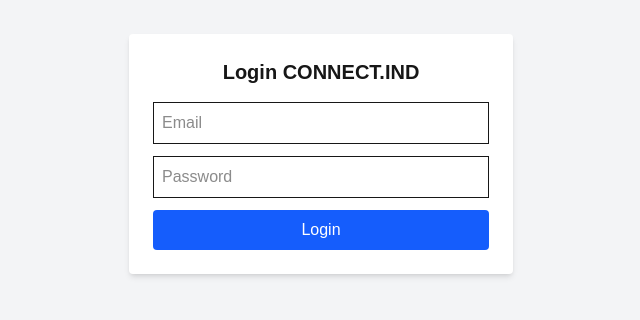
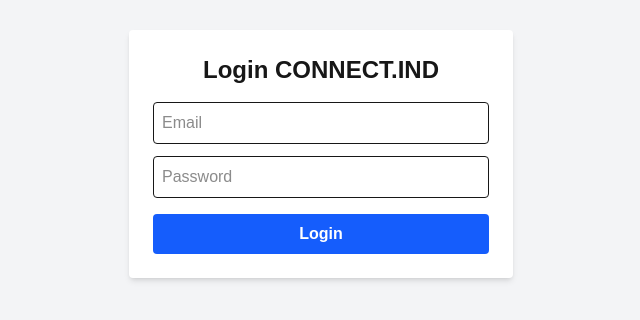
Before and after one commit to connectgadgetindonesia/sistem-connect-ind, a Next.js app: page /login in a window 1280 px wide. Shown: the part 246-566 px from the top of the page, without its empty margins (319-959 px from the left). Built offline with nearby package versions, Linux system fonts and the light colour scheme.

Commit message:
tambah script deploy dan middleware auth

```diff
--- a/components/Layout.js
+++ b/components/Layout.js
@@ -1,5 +1,7 @@
 import Link from 'next/link'
 import { useRouter } from 'next/router'
+import { supabase } from '@/lib/supabaseClient'
+import { useEffect } from 'react'
 
 export default function Layout({ children }) {
   const router = useRouter()
@@ -17,7 +19,8 @@ export default function Layout({ children }) {
   return (
     <div className="flex min-h-screen bg-gray-50 text-gray-800">
       {/* Sidebar */}
-      <aside className="w-64 bg-slate-800 text-white shadow-lg">
+      <aside className="w-64 bg-slate-800 text-white shadow-lg flex flex-col justify-between">
+        <div>
           <div className="p-5 text-xl font-bold border-b border-slate-700 tracking-wide">
             CONNECT.IND
           </div>
@@ -26,9 +29,7 @@ export default function Layout({ children }) {
               <Link key={item.path} href={item.path}>
                 <div
                   className={`px-5 py-3 cursor-pointer hover:bg-slate-700 transition ${
-                  router.pathname === item.path
-                    ? 'bg-slate-700 font-semibold'
-                    : ''
+                    router.pathname === item.path ? 'bg-slate-700 font-semibold' : ''
                   }`}
                 >
                   {item.label}
@@ -36,9 +37,21 @@ export default function Layout({ children }) {
               </Link>
             ))}
           </nav>
+        </div>
+
+        {/* Tombol Logout */}
+        <button
+          onClick={() => {
+            document.cookie = 'user_token=; Max-Age=0; path=/'
+            router.push('/login')
+          }}
+          className="m-4 px-4 py-2 bg-red-600 hover:bg-red-700 text-white rounded"
+        >
+          Logout
+        </button>
       </aside>
 
-      {/* Content */}
+      {/* Konten Utama */}
       <main className="flex-1 p-6 bg-white shadow-inner">{children}</main>
     </div>
   )
--- /dev/null
+++ b/middleware.js
@@ -0,0 +1,31 @@
+// middleware.js
+import { NextResponse } from 'next/server'
+
+export function middleware(request) {
+  const token = request.cookies.get('user_token')?.value
+  const loginPath = new URL('/login', request.url)
+  const dashboardPath = new URL('/dashboard', request.url)
+
+  const isLoginPage = request.nextUrl.pathname === '/login'
+
+  if (!token && !isLoginPage) {
+    return NextResponse.redirect(loginPath)
+  }
+
+  if (token && isLoginPage) {
+    return NextResponse.redirect(dashboardPath)
+  }
+
+  return NextResponse.next()
+}
+
+export const config = {
+  matcher: [
+    /*
+      Lindungi semua halaman kecuali:
+      - API (mulai dengan /api)
+      - static file (_next, favicon)
+    */
+    '/((?!api|_next/static|_next/image|favicon.ico).*)',
+  ],
+}
--- a/package.json
+++ b/package.json
@@ -6,9 +6,12 @@
     "dev": "next dev --turbopack",
     "build": "next build",
     "start": "next start",
-    "lint": "next lint"
+    "lint": "next lint",
+    "deploy": "next build"
   },
   "dependencies": {
+    "@supabase/auth-helpers-nextjs": "^0.10.0",
+    "@supabase/auth-helpers-react": "^0.5.0",
     "@supabase/supabase-js": "^2.52.0",
     "dayjs": "^1.11.13",
     "next": "15.4.2",
--- a/pages/login.js
+++ b/pages/login.js
@@ -1,59 +1,64 @@
 // pages/login.js
 import { useState } from 'react'
-import { supabase } from '../lib/supabaseClient'
 import { useRouter } from 'next/router'
+import { supabase } from '@/lib/supabaseClient'
 
-export default function Login() {
-  const router = useRouter()
+export default function LoginPage() {
   const [email, setEmail] = useState('')
   const [password, setPassword] = useState('')
-  const [loading, setLoading] = useState(false)
+  const [error, setError] = useState('')
+  const router = useRouter()
 
-  async function handleLogin(e) {
+  const handleLogin = async (e) => {
     e.preventDefault()
-    setLoading(true)
+    setError('')
 
-    const { error } = await supabase.auth.signInWithPassword({ email, password })
+    const { data, error } = await supabase.auth.signInWithPassword({
+      email,
+      password
+    })
 
     if (error) {
-      alert('Login gagal: ' + error.message)
-    } else {
-      router.push('/dashboard')
+      setError(error.message)
+      return
     }
 
-    setLoading(false)
+    // Simpan token ke cookie
+    document.cookie = `user_token=${data.session.access_token}; path=/;`
+
+    router.push('/dashboard')
   }
 
   return (
     <div className="min-h-screen flex items-center justify-center bg-gray-100">
-      <form
-        onSubmit={handleLogin}
-        className="bg-white p-6 rounded shadow-md w-full max-w-sm"
-      >
-        <h2 className="text-xl font-bold mb-4 text-center">Login CONNECT.IND</h2>
+      <form onSubmit={handleLogin} className="bg-white p-6 rounded shadow-md w-96">
+        <h1 className="text-2xl font-bold mb-4 text-center">Login CONNECT.IND</h1>
+
+        {error && <p className="text-red-500 text-sm mb-2">{error}</p>}
 
         <input
           type="email"
           placeholder="Email"
-          className="border p-2 w-full mb-3"
+          className="w-full mb-3 border p-2 rounded"
           value={email}
           onChange={(e) => setEmail(e.target.value)}
           required
         />
+
         <input
           type="password"
           placeholder="Password"
-          className="border p-2 w-full mb-3"
+          className="w-full mb-4 border p-2 rounded"
           value={password}
           onChange={(e) => setPassword(e.target.value)}
           required
         />
+
         <button
           type="submit"
-          className="bg-blue-600 text-white w-full py-2 rounded"
-          disabled={loading}
+          className="bg-blue-600 hover:bg-blue-700 text-white w-full p-2 rounded font-semibold"
         >
-          {loading ? 'Loading...' : 'Login'}
+          Login
         </button>
       </form>
     </div>
```
Also changed, not shown: 1 other file (tests, documents, lock files or other folders). Lines whose indentation alone changed are shown as unchanged.
